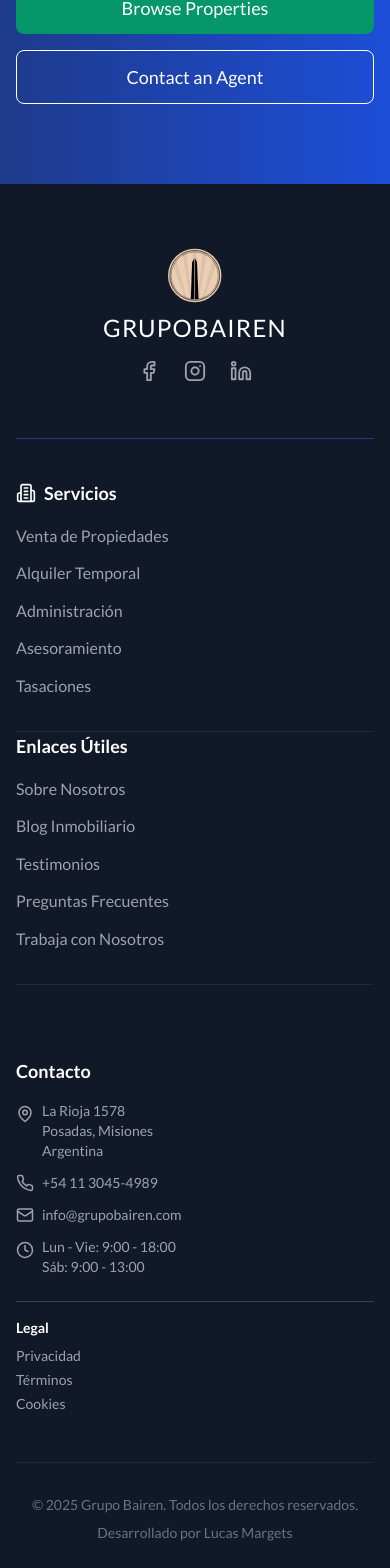
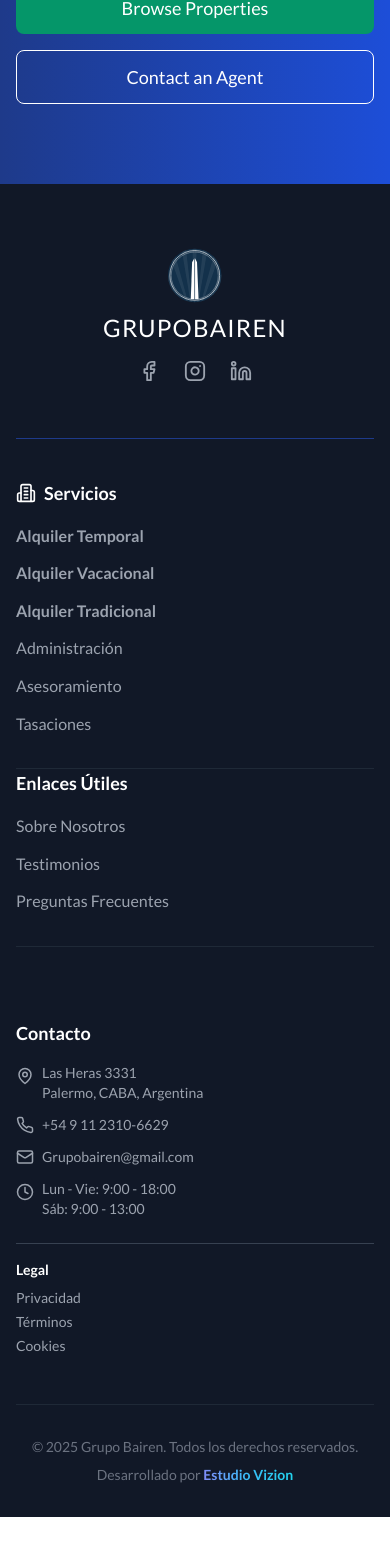
Before and after one commit to LucasMargets11/morrisonv2, a React (Vite) app: page / in a window 390 px wide. Shown: the part 6019-7587 px from the top of the page. After the commit the page ends 7536 px from the top, so only its background shows below. Built offline with nearby package versions, Linux system fonts and the light colour scheme; no server answers.

Commit message:
footer terminado

```diff
--- a/src/components/Footer.tsx
+++ b/src/components/Footer.tsx
@@ -29,7 +29,6 @@ const Footer: React.FC = () => {
                   src="/logo_transparent para web-01.svg"
                   alt="Grupo Bairen"
                   className="w-14 h-14 mb-2"
-                  style={{ filter: 'invert(1)' }}
                 />
                 <span className="text-2xl font-extrabold tracking-wide font-title uppercase" style={{ letterSpacing: '0.05em' }}>GRUPOBAIREN</span>
               </div>
@@ -52,13 +51,11 @@ const Footer: React.FC = () => {
                   src="/logo_transparent para web-01.svg"
                   alt="Grupo Bairen"
                   className="w-12 h-12"
-                  style={{ filter: 'invert(1)' }}
                 />
                 <span className="ml-2 text-xl md:text-2xl font-bold">Grupo Bairen</span>
               </div>
               <p className="text-gray-400 mb-6 leading-relaxed text-sm md:text-base">
-                Más de 15 años de experiencia en el mercado inmobiliario de Posadas y zona.
-                Tu socio de confianza para encontrar la propiedad perfecta.
+                Calidad y experiencia aseguradas. Especialistas en alquiler temporal, vacacional y tradicional, administración, asesoramiento y tasaciones. Hospitalidad para el huésped; excelencia para el propietario.
               </p>
 
               {/* Newsletter */}
@@ -109,13 +106,18 @@ const Footer: React.FC = () => {
               </h3>
               <ul className="space-y-3">
                 <li>
-                  <Link to="/properties?type=sale" className="text-gray-400 hover:text-white transition-colors">
-                    Venta de Propiedades
+                  <Link to="/properties?type=temporal" className="text-gray-400 hover:text-white transition-colors font-semibold">
+                    Alquiler Temporal
                   </Link>
                 </li>
                 <li>
-                  <Link to="/properties?type=rent" className="text-gray-400 hover:text-white transition-colors">
-                    Alquiler Temporal
+                  <Link to="/properties?type=vacacional" className="text-gray-400 hover:text-white transition-colors font-semibold">
+                    Alquiler Vacacional
+                  </Link>
+                </li>
+                <li>
+                  <Link to="/properties?type=tradicional" className="text-gray-400 hover:text-white transition-colors font-semibold">
+                    Alquiler Tradicional
                   </Link>
                 </li>
                 <li>
@@ -146,11 +148,6 @@ const Footer: React.FC = () => {
                   </Link>
                 </li>
                 <li>
-                  <Link to="/blog" className="text-gray-400 hover:text-white transition-colors">
-                    Blog Inmobiliario
-                  </Link>
-                </li>
-                <li>
                   <Link to="/testimonials" className="text-gray-400 hover:text-white transition-colors">
                     Testimonios
                   </Link>
@@ -158,11 +155,6 @@ const Footer: React.FC = () => {
                 <li>
                   <Link to="/faq" className="text-gray-400 hover:text-white transition-colors">
                     Preguntas Frecuentes
-                  </Link>
-                </li>
-                <li>
-                  <Link to="/careers" className="text-gray-400 hover:text-white transition-colors">
-                    Trabaja con Nosotros
                   </Link>
                 </li>
               </ul>
@@ -176,21 +168,20 @@ const Footer: React.FC = () => {
               <div className="flex items-start">
                 <MapPin size={18} className="text-gray-400 mr-2 mt-1 flex-shrink-0" />
                 <p className="text-gray-400 text-sm">
-                  La Rioja 1578<br />
-                  Posadas, Misiones<br />
-                  Argentina
+                  Las Heras 3331<br />
+                  Palermo, CABA, Argentina
                 </p>
               </div>
               <div className="flex items-center">
                 <Phone size={18} className="text-gray-400 mr-2 flex-shrink-0" />
-                <a href="tel:+541130454989" className="text-gray-400 hover:text-white transition-colors text-sm">
-                  +54 11 3045-4989
+                <a href="tel:+5491123106629" className="text-gray-400 hover:text-white transition-colors text-sm">
+                  +54 9 11 2310-6629
                 </a>
               </div>
               <div className="flex items-center">
                 <Mail size={18} className="text-gray-400 mr-2 flex-shrink-0" />
-                <a href="mailto:info@grupobairen.com" className="text-gray-400 hover:text-white transition-colors text-sm break-all">
-                  info@grupobairen.com
+                <a href="mailto:Grupobairen@gmail.com" className="text-gray-400 hover:text-white transition-colors text-sm break-all">
+                  Grupobairen@gmail.com
                 </a>
               </div>
               <div className="flex items-start">
@@ -230,9 +221,24 @@ const Footer: React.FC = () => {
 
         {/* Barra inferior */}
         <div className="flex flex-col md:flex-row justify-between items-center text-gray-500 text-sm gap-2">
-          <p className="text-center md:text-left">© {new Date().getFullYear()} Grupo Bairen. Todos los derechos reservados.</p>
-          <p className="text-center md:text-right">Desarrollado por Lucas Margets</p>
+          <p className="text-center md:text-left">
+            © {new Date().getFullYear()} Grupo Bairen. Todos los derechos reservados.
+          </p>
+
+          <p className="text-center md:text-right">
+            Desarrollado por{" "}
+            <a
+              href="https://instagram.com/estudio.vizion"
+              target="_blank"
+              rel="noopener noreferrer nofollow"
+              aria-label="Ir al Instagram de Estudio Vizion"
+              className="font-semibold bg-gradient-to-r from-indigo-400 via-sky-400 to-cyan-400 bg-clip-text text-transparent hover:underline underline-offset-4 transition"
+            >
+              Estudio Vizion
+            </a>
+          </p>
         </div>
+
       </div>
     </footer>
   );
--- a/src/pages/FaqPage.tsx
+++ b/src/pages/FaqPage.tsx
@@ -10,41 +10,58 @@ const FAQPage: React.FC = () => {
       title: 'Alquiler Temporal',
       faqs: [
         {
-          question: '¿Cuáles son los requisitos para alquilar una propiedad temporal?',
-          answer: 'Para alquilar una propiedad temporal necesitas: documento de identidad vigente, comprobantes de ingresos, depósito de garantía equivalente al 50% del valor total de la estadía, y completar el formulario de huéspedes.'
+          question: '¿Cuáles son los requisitos para alquilar temporalmente?',
+          answer: 'No se solicita garantía ni recibo de sueldo. Se requiere un depósito de seguridad equivalente a 2 meses.'
         },
         {
-          question: '¿Cuánto tiempo de anticipación debo reservar?',
-          answer: 'Recomendamos reservar con al menos 15 días de anticipación, especialmente en temporada alta (diciembre-febrero). Para estadías de más de 30 días, sugerimos reservar con 30 días de anticipación.'
+          question: '¿Con cuánto tiempo de anticipación debo reservar?',
+          answer: 'Recomendamos al menos 15 días. Para confirmar, se realiza una seña.'
+        },
+        {
+          question: '¿Cómo se puede abonar el alquiler y la seña?',
+          answer: 'Pesos argentinos: transferencia o efectivo\nUSD: efectivo\nUSDT (cripto)'
         },
         {
           question: '¿Qué incluye el alquiler temporal?',
-          answer: 'Nuestros alquileres incluyen: servicios básicos (luz, agua, gas), WiFi, ropa de cama y toallas, utensilios de cocina básicos, y limpieza inicial. Los gastos extraordinarios van por cuenta del huésped.'
+          answer: 'Un modelo “all-in”: expensas y servicios incluidos, más limpiezas de cortesía durante la estadía pactada. Además, atención personalizada para cualquier necesidad.'
         },
         {
           question: '¿Puedo cancelar mi reserva?',
-          answer: 'Sí, las cancelaciones con más de 30 días de anticipación tienen reembolso del 90%. Entre 15-30 días: 50% de reembolso. Menos de 15 días: sin reembolso. Condiciones especiales pueden aplicar según la propiedad.'
+          answer: 'Sí. Se puede cancelar; la seña podrá retenerse total o parcialmente según el momento de la cancelación conforme a la política vigente.'
         }
       ]
     },
     {
-      title: 'Compra y Venta',
+      title: 'Alquiler Tradicional (Convencional)',
       faqs: [
         {
-          question: '¿Cuál es el proceso para comprar una propiedad?',
-          answer: 'El proceso incluye: 1) Asesoramiento y búsqueda, 2) Visitas a propiedades, 3) Negociación de precio, 4) Verificación legal y técnica, 5) Firma de boleto de compraventa, 6) Escrituración ante escribano.'
+          question: '¿Cuáles son los requisitos?',
+          answer: 'Garantía propietaria CABA o seguro de caución\nRecibos de sueldo con ingresos equivalentes a 3 meses de alquiler\nDepósito de seguridad: 1 mes'
         },
         {
-          question: '¿Qué documentación necesito para vender mi propiedad?',
-          answer: 'Necesitas: escritura original, planos aprobados, certificado de libre deuda municipal y provincial, certificado de dominio actualizado, y documentación personal del propietario.'
+          question: '¿Qué tipos de contratos ofrecen?',
+          answer: 'Contratos a 12 o 24 meses.'
+        }
+      ]
+    },
+    {
+      title: 'Alquiler Vacacional',
+      faqs: [
+        {
+          question: '¿Qué incluye el departamento que reservé?',
+          answer: 'Blanquería completa (toallas y sábanas) acorde a la cantidad de huéspedes.'
         },
         {
-          question: '¿Cuánto tiempo demora una operación de compraventa?',
-          answer: 'Una operación típica demora entre 30-60 días desde la firma del boleto hasta la escritura, dependiendo de la documentación y financiación involucrada.'
+          question: '¿Aceptan mascotas?',
+          answer: 'No se aceptan mascotas para estadías por renta diaria.'
         },
         {
-          question: '¿Cuáles son los gastos de una compraventa?',
-          answer: 'Los gastos incluyen: escribanía (1-2% del valor), impuesto de sellos (1.2%), gastos de gestoría, y comisión inmobiliaria (3% + IVA para cada parte).'
+          question: '¿Cuáles son los horarios de check-in y check-out?',
+          answer: 'Check-in: de 14:00 a 18:00\nCheck-out: de 08:00 a 10:00\nFuera de ese rango se aplica cargo adicional.'
+        },
+        {
+          question: '¿Cuándo y dónde se abona?',
+          answer: 'Al retirar la llave en nuestras oficinas de Las Heras 3331. Si necesitan recepción personalizada, se coordina previamente.'
         }
       ]
     },
@@ -52,20 +69,16 @@ const FAQPage: React.FC = () => {
       title: 'Servicios Generales',
       faqs: [
         {
-          question: '¿En qué zonas de Posadas trabajan?',
-          answer: 'Trabajamos en toda la ciudad de Posadas y alrededores: centro, Villa Cabello, Villa Sarita, Itaembé Miní, San Lorenzo, Candelaria, y otras localidades de la zona metropolitana.'
+          question: '¿Ofrecen limpieza adicional del departamento?',
+          answer: 'Sí, puede solicitarse y se cotiza aparte.'
         },
         {
-          question: '¿Ofrecen servicios de administración de propiedades?',
-          answer: 'Sí, ofrecemos administración integral: cobro de alquileres, mantenimiento preventivo, gestión de inquilinos, rendición mensual de cuentas, y atención de emergencias 24/7.'
+          question: '¿Coordinan traslados?',
+          answer: 'Sí, a coordinar según disponibilidad.'
         },
         {
-          question: '¿Realizan tasaciones?',
-          answer: 'Sí, realizamos tasaciones profesionales para compraventa, alquiler, sucesiones, divorcios, y fines judiciales. Nuestras tasaciones están respaldadas por nuestra matrícula profesional.'
-        },
-        {
-          question: '¿Qué garantías ofrecen en sus servicios?',
-          answer: 'Ofrecemos garantía total en nuestros servicios: asesoramiento legal gratuito, seguro de responsabilidad civil, y respaldo de nuestra matrícula profesional en todos los trámites.'
+          question: 'Nota',
+          answer: 'Las condiciones pueden variar según cada propiedad. Los detalles finales se confirman en la reserva/contrato.'
         }
       ]
     }
--- a/src/pages/HomePage.tsx
+++ b/src/pages/HomePage.tsx
@@ -14,7 +14,7 @@ import { useTranslation } from '../translations';
 const HomePage: React.FC = () => {
   const { data: properties = [], isLoading, isError } = useQuery<Property[], Error>({
     queryKey: ['properties'],
-    queryFn: adminApi.getProperties,
+    queryFn: () => adminApi.getProperties(),
   });
 
   const { language } = useLanguage();
```
